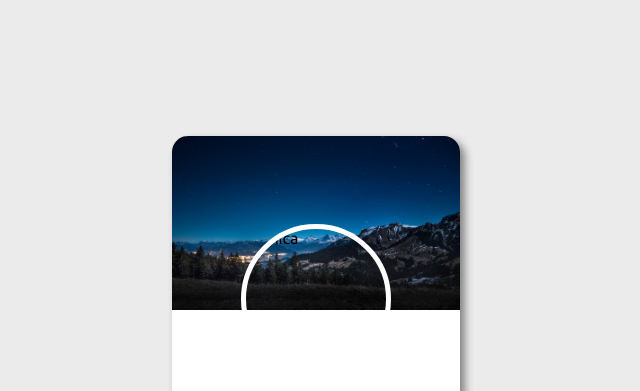
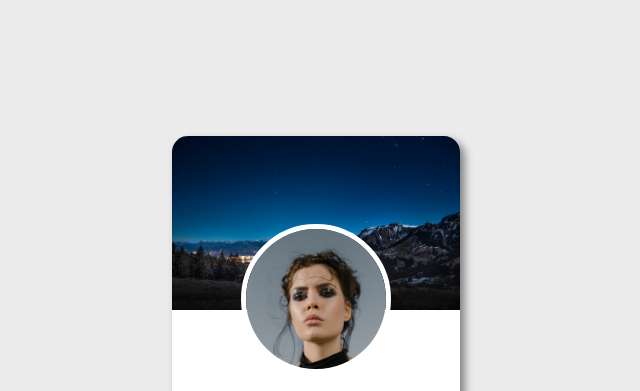
Before and after one commit to josezanle/card-example-professional, a plain HTML site: page index.html in a window 1280 px wide. Shown: the top 391 px of the page, without its empty margins (324-964 px from the left). Drawn offline with Linux system fonts and the light colour scheme; the site is published under a folder, as on GitHub Pages, so addresses that start at the root find nothing.

Commit message:
Update index.html

```diff
--- a/index.html
+++ b/index.html
@@ -15,7 +15,7 @@
   <body>
     <div class="card">
       <div class="top">
-        <img src="/girl.jpg" alt="chica" />
+        <img src="girl.jpg" alt="chica" />
       </div>
       <div class="name">
         <h3>Stefany Sanderson</h3>
```
